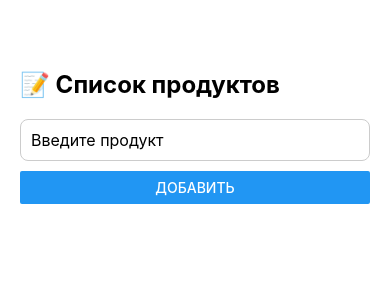
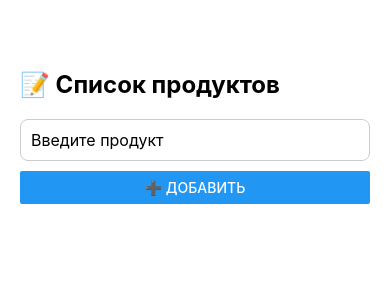
Before and after one commit to galconokgeim13-crypto/listo-clean, a React Native app: screen / in a window 390 px wide. Shown: the top 300 px of the page. Built offline with nearby package versions, Linux system fonts and the light colour scheme.

Commit message:
Update App.js

```diff
--- a/App.js
+++ b/App.js
@@ -32,7 +32,7 @@ export default function App() {
         }}
       />
 
-      <Button title="Добавить" onPress={addProduct} />
+      <Button title="➕ Добавить" onPress={addProduct} />
 
       <FlatList
         data={products}
```
